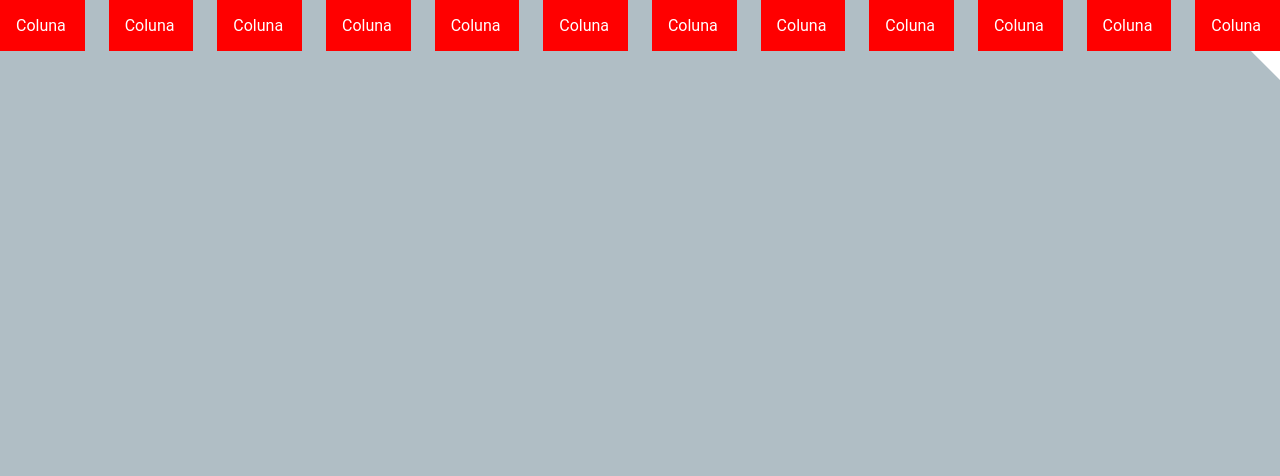
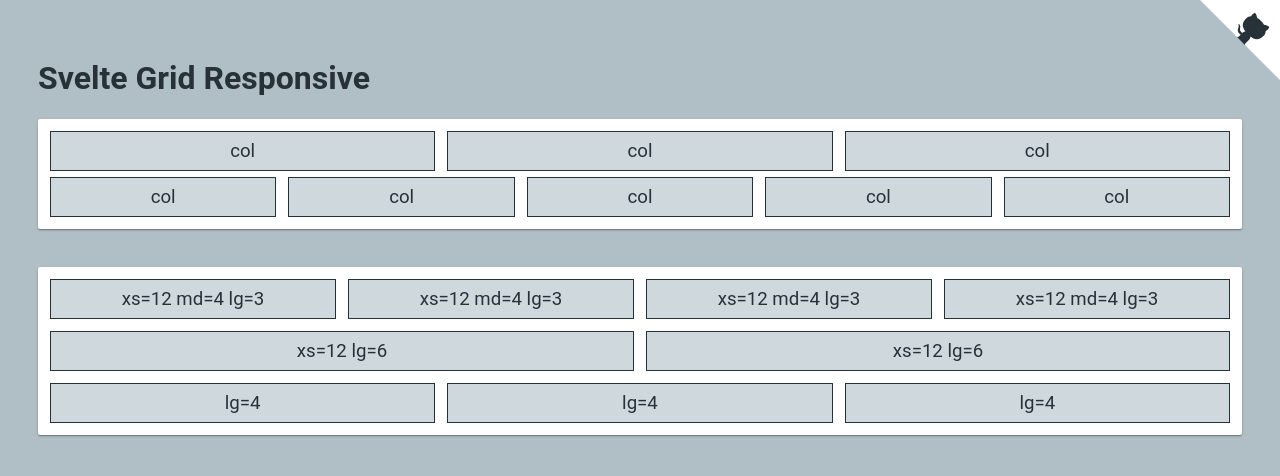
Before and after one commit to andrelmlins/svelte-grid-responsive, a Svelte app: page / in a window 1280 px wide. Shown: the top 476 px of the page. Built offline with nearby package versions, Linux system fonts and the light colour scheme.

Commit message:
Creating example

```diff
--- a/src/dev/App.svelte
+++ b/src/dev/App.svelte
@@ -3,50 +3,102 @@
 </script>
 
 <style>
+  main {
+    padding: 38px;
+    box-sizing: border-box;
+    color: #263238;
+  }
+
   div {
     width: 100%;
-    padding: 16px;
+  }
+  .card {
+    display: flex;
+    box-shadow: 0px 1px 3px 0px rgba(0, 0, 0, 0.2),
+      0px 1px 1px 0px rgba(0, 0, 0, 0.14), 0px 2px 1px -1px rgba(0, 0, 0, 0.12);
+    border-radius: 2px;
+    background-color: white;
     box-sizing: border-box;
-    background-color: red;
-    color: white;
+    padding: 12px;
+    margin-bottom: 38px;
+  }
+  .col {
+    width: 100%;
+    padding: 8px;
+    box-sizing: border-box;
+    background-color: #cfd8dc;
+    color: #263238;
+    border: 1px solid #263238;
+    text-align: center;
+    font-size: 14pt;
   }
 </style>
 
-<Grid container gutter={24}>
-  <Grid xs={12} sm={6} md={3} lg={2} xl={1}>
-    <div>Coluna</div>
-  </Grid>
-  <Grid xs={12} sm={6} md={3} lg={2} xl={1}>
-    <div>Coluna</div>
-  </Grid>
-  <Grid xs={12} sm={6} md={3} lg={2} xl={1}>
-    <div>Coluna</div>
-  </Grid>
-  <Grid xs={12} sm={6} md={3} lg={2} xl={1}>
-    <div>Coluna</div>
-  </Grid>
-  <Grid xs={12} sm={6} md={3} lg={2} xl={1}>
-    <div>Coluna</div>
-  </Grid>
-  <Grid xs={12} sm={6} md={3} lg={2} xl={1}>
-    <div>Coluna</div>
-  </Grid>
-  <Grid xs={12} sm={6} md={3} lg={2} xl={1}>
-    <div>Coluna</div>
-  </Grid>
-  <Grid xs={12} sm={6} md={3} lg={2} xl={1}>
-    <div>Coluna</div>
-  </Grid>
-  <Grid xs={12} sm={6} md={3} lg={2} xl={1}>
-    <div>Coluna</div>
-  </Grid>
-  <Grid xs={12} sm={6} md={3} lg={2} xl={1}>
-    <div>Coluna</div>
-  </Grid>
-  <Grid xs={12} sm={6} md={3} lg={2} xl={1}>
-    <div>Coluna</div>
-  </Grid>
-  <Grid xs={12} sm={6} md={3} lg={2} xl={1}>
-    <div>Coluna</div>
-  </Grid>
-</Grid>
+<main>
+  <h1>Svelte Grid Responsive</h1>
+  <div class="card">
+    <div>
+      <Grid container gutter={12}>
+        <Grid>
+          <div class="col">col</div>
+        </Grid>
+        <Grid>
+          <div class="col">col</div>
+        </Grid>
+        <Grid>
+          <div class="col">col</div>
+        </Grid>
+      </Grid>
+      <Grid container gutter={12}>
+        <Grid>
+          <div class="col">col</div>
+        </Grid>
+        <Grid>
+          <div class="col">col</div>
+        </Grid>
+        <Grid>
+          <div class="col">col</div>
+        </Grid>
+        <Grid>
+          <div class="col">col</div>
+        </Grid>
+        <Grid>
+          <div class="col">col</div>
+        </Grid>
+      </Grid>
+    </div>
+  </div>
+  <div class="card">
+    <div>
+      <Grid container gutter={12}>
+        <Grid xs={12} md={4} lg={3}>
+          <div class="col">xs=12 md=4 lg=3</div>
+        </Grid>
+        <Grid xs={12} md={4} lg={3}>
+          <div class="col">xs=12 md=4 lg=3</div>
+        </Grid>
+        <Grid xs={12} md={4} lg={3}>
+          <div class="col">xs=12 md=4 lg=3</div>
+        </Grid>
+        <Grid xs={12} md={4} lg={3}>
+          <div class="col">xs=12 md=4 lg=3</div>
+        </Grid>
+        <Grid xs={12} lg={6}>
+          <div class="col">xs=12 lg=6</div>
+        </Grid>
+        <Grid xs={12} lg={6}>
+          <div class="col">xs=12 lg=6</div>
+        </Grid>
+        <Grid lg={4}>
+          <div class="col">lg=4</div>
+        </Grid>
+        <Grid lg={4}>
+          <div class="col">lg=4</div>
+        </Grid>
+        <Grid lg={4}>
+          <div class="col">lg=4</div>
+        </Grid>
+      </Grid>
+    </div>
+  </div>
+</main>
--- a/src/lib/Grid.svelte
+++ b/src/lib/Grid.svelte
@@ -17,6 +17,12 @@
       styleGeneral = createGutter();
     } else {
       styleGeneral = createStyleSize();
+
+      if (styleGeneral) {
+        styleGeneral += `--colFlexSGR:0;`;
+      } else {
+        styleGeneral = `--colFlexSGR:1;`;
+      }
     }
   }
 
@@ -67,6 +73,7 @@
   .col {
     position: relative;
     box-sizing: border-box;
+    flex-grow: var(--colFlexSGR);
     padding: var(--paddingSGR);
   }
   .col-xs {
```
